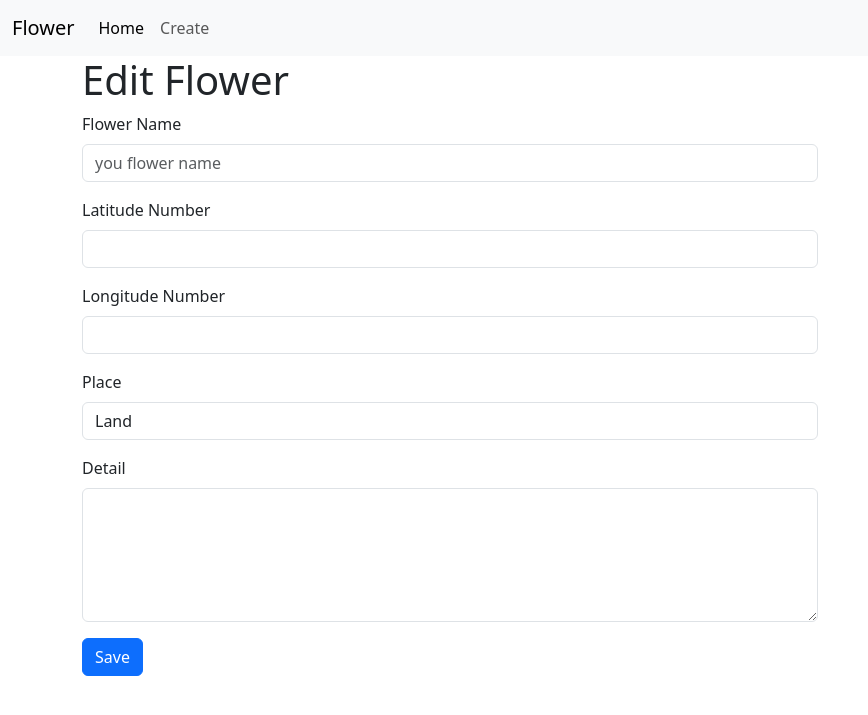
After one commit to Bigbossfubuki/flask-67, a Flask app: template templates/edit.html in a window 1280 px wide. The commit adds this page. Shown: the top 715 px of the page, without its empty margins (0-868 px from the left). Run offline with Flask 3, Linux system fonts and the light colour scheme; the template is opened without the code that fills it, so the values that code supplies are empty.

Commit message:
update 2

```diff
--- a/app.py
+++ b/app.py
@@ -9,14 +9,14 @@ app = Flask(__name__)
 
 # For Form
 
-app.config['SECREY_KEY']='ZAZA1234567890807022393'
+app.config['SECRET_KEY']='InTheNameofGoddd'
 
 # For DB
 
 db_host = "localhost"
 db_user = "root"
 db_pass = ""
-db_name = "flower"
+db_name = "flowers"
 
 @app.route("/home")
 def home():
@@ -33,15 +33,39 @@ def create():
 @app.route("/store", methods=["POST"])
 def store():
     # from flask import flask, render_template, request
-    if request.method == "POST":
-        flower_name = request.form['flower_name']
-        lat_num = request.form['lat_num']
-        long_name = request.form['long_name']
-        place = request.form['place']
-        detail = request.form['detail']
-        print(flower_name, lat_num, long_num, place, detail)
+        if request.method == "POST":
+            flower_name = request.form['flower_name']
+            lat_num = request.form['lat_num']
+            long_num = request.form['long_num']
+            place = request.form['place']
+            detail = request.form['detail']
+            print(flower_name, lat_num, long_num, place, detail)
 
-        # Connect Database
+            # Connect Database
+            my_db = mysql.connector.connect(
+            host = db_host,
+            user = db_user,
+            password = db_pass,
+            db = db_name
+            )
+            my_cursor = my_db.cursor(dictionary=True)
+            sql = "INSERT INTO flowers (flower_name, lat_num, long_num, place, detail) VALUES (%s,%s,%s,%s,%s)"
+            val = (flower_name, lat_num, long_num, place, detail)
+            my_cursor.execute(sql,val)
+            my_db.commit()
+
+            session['alert_status'] = "success"
+            session['alert_message'] = "Already Created"
+            # session ไม่ค่อยมีคนใช้
+            return redirect('/')
+        else:
+            session['alert_status'] = "fail"
+            session['alert_message'] = "Something went wrog!"
+            return redirect('/')
+
+@app.route("/")
+def index():
+        #Connect Database
         my_db = mysql.connector.connect(
         host = db_host,
         user = db_user,
@@ -49,13 +73,51 @@ def store():
         db = db_name
         )
         my_cursor = my_db.cursor(dictionary=True)
-        sql = "INSERT INTO flowers (flower_name, lat_num, long_num, place, detail) VALUES (%s,%s,%s,%s,%s)"
-        val = (flower_name, lat_num, long_num, place, detail)
-        my_cursor.execute(sql,val)
-        my_db.commit()
-        # my_db.commit() ใช้ได้แต่ไม่ค่อยมีใครทำกัน
+        sql = "SELECT * FROM flowers"
+        my_cursor.execute(sql)
+        result = my_cursor.fetchall()
 
-    return redirect('/home')
+        # Show message
+        if 'alert_status' in session and 'alert_message' in session:
+            alert_message = {
+                'status' : session['alert_status'],
+                'message' : session['alert_message']
+            }
+            del session['alert_status']
+            del session['alert_message']
+        else:
+             alert_message = {
+                'status' : None,
+                'message' : None
+            }
+
+        return render_template("index.html", alert_message = alert_message, result = result)
+
+@app.route("/edit/<flower_id>", methods=['GET'])
+def edit(flower_id):
+     # Connect Database
+            my_db = mysql.connector.connect(
+            host = db_host,
+            user = db_user,
+            password = db_pass,
+            db = db_name
+            )
+            my_cursor = my_db.cursor(dictionary=True)
+            sql = "SELECT * FROM flowers WHERE id =" + flower_id
+            my_cursor.execute(sql)
+            results = my_cursor.fetchall()
+            return render_template("edit.html", results = results)
+
+@app.route("/update/<flower_id>", methods=["POST"])
+def update(flower_id):
+        if request.method == "POST":
+            flower_name = request.form['flower_name']
+            lat_num = request.form['lat_num']
+            long_num = request.form['long_num']
+            place = request.form['place']
+            detail = request.form['detail']
+            print(flower_name, lat_num, long_num, place, detail)
+        return redirect("/")
 
 if __name__=="__main__":
     app.run(debug=True)
--- a/base_templates.html
+++ b/templates/base_templates.html
@@ -17,17 +17,17 @@
 
     <nav class="navbar navbar-expand-lg bg-body-tertiary">
         <div class="container-fluid">
-          <a class="navbar-brand" href="#">Navbar</a>
+          <a class="navbar-brand" href="{{ url_for('index') }}">Flower</a>
           <button class="navbar-toggler" type="button" data-bs-toggle="collapse" data-bs-target="#navbarSupportedContent" aria-controls="navbarSupportedContent" aria-expanded="false" aria-label="Toggle navigation">
             <span class="navbar-toggler-icon"></span>
           </button>
           <div class="collapse navbar-collapse" id="navbarSupportedContent">
             <ul class="navbar-nav me-auto mb-2 mb-lg-0">
               <li class="nav-item">
-                <a class="nav-link active" aria-current="page" href="#">Home</a>
+                <a class="nav-link active" aria-current="page" href="{{ url_for('index') }}">Home</a>
               </li>
               <li class="nav-item">
-                <a class="nav-link" href="#">Link</a>
+                <a class="nav-link" href="{{ url_for('create') }}">Create</a>
               </li>
             </ul>
           </div>
--- /dev/null
+++ b/templates/edit.html
@@ -0,0 +1,47 @@
+{% extends "base_templates.html" %}
+
+{% block title %}
+    <title>Edit Flower</title>
+{% endblock %}
+
+{% block content %}
+    <h1>Edit Flower</h1>
+
+    <form action="{{ url_for('update', flower_id=results[0].id) }}" method="post">
+        <div class="mb-3">
+            <label for="flower_name" class="form-label">Flower Name</label>
+            <input type="text" class="form-control" name="flower_name" id="flower_name"
+            placeholder="you flower name" value="{{ results[0].flower_name}}" required>
+        </div>
+
+        <div class="mb-3">
+            <label for="lat_num" class="form-label">Latitude Number</label>
+            <input type="text" class="form-control" name="lat_num" id="lat_num"
+            step="0.000001" value="{{ results[0].lat_num}}">
+        </div>
+
+        <div class="mb-3">
+            <label for="long_num" class="form-label">Longitude Number</label>
+            <input type="text" class="form-control" name="long_num" id="long_num"
+            step="0.000001" value="{{ results[0].long_num}}">
+        </div>
+
+        <div class="mb-3">
+            <label for="place" class="form-label">Place</label>
+            <select class="form-control" name="place" id="place">
+                <option value="land" {% if results[0].place == 'land' %} selected {% endif %}> Land</option>
+                <option value="forest" {% if results[0].place == 'forest' %} selected {% endif %}> Forest </option>
+                <option value="sea" {% if results[0].place == 'sea' %} selected {% endif %}> Sea </option>
+            </select>
+        </div>
+        <div class="mb-3">
+            <label for="detail" class="form-label">Detail</label>
+            <textarea class="form-control" name="detail" id="detail" rows="5">{{ results [0].detail }}</textarea>
+        </div>
+
+        <div class="mb-3">
+            <button type="submit" class="btn btn-primary">Save</button>
+        </div>
+
+    </form>
+{% endblock %}
```
Also changed, not shown: templates/index.html (added, +44 -0 lines), templates/create.html (renamed from create.html), templates/home.html (renamed from home.html).
